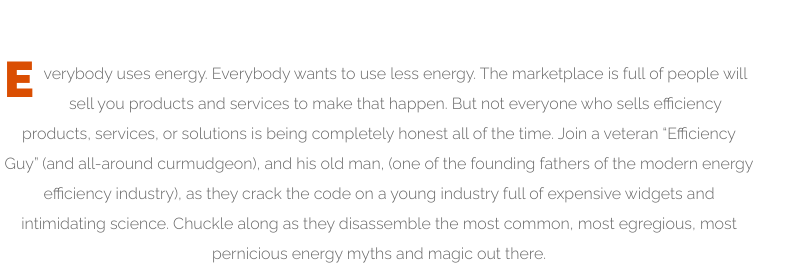
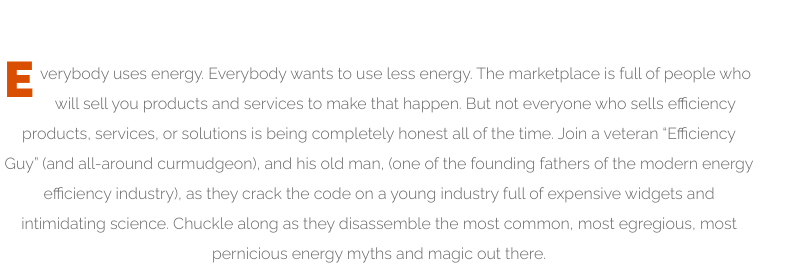
Before and after one commit to healem/silverbullet, a plain HTML site: page index.html in a window 1280 px wide. Shown: the part 989-1267 px from the top of the page, 261-1051 px from the left. Drawn offline with Linux system fonts and the light colour scheme; files whose address does not match are found by name; a web font is replaced by a local one.

Commit message:
Correct typo

```diff
--- a/index.html
+++ b/index.html
@@ -75,7 +75,7 @@
 
 			<div class="row">
 				 <div class="col-md-8 col-md-offset-2 centered mt">
-				      <p class="introduction">E</p><p class="text">verybody uses energy.  Everybody wants to use less energy.  The marketplace is full of people will sell you products and services to make that happen.  But not everyone who sells efficiency products, services, or solutions is being completely honest all of the time.  Join a veteran “Efficiency Guy” (and all-around curmudgeon), and his old man, (one of the founding fathers of the modern energy efficiency industry), as they crack the code on a young industry full of expensive widgets and intimidating science. Chuckle along as they disassemble the most common, most egregious, most pernicious energy myths and magic out there.</p>
+				      <p class="introduction">E</p><p class="text">verybody uses energy.  Everybody wants to use less energy.  The marketplace is full of people who will sell you products and services to make that happen.  But not everyone who sells efficiency products, services, or solutions is being completely honest all of the time.  Join a veteran “Efficiency Guy” (and all-around curmudgeon), and his old man, (one of the founding fathers of the modern energy efficiency industry), as they crack the code on a young industry full of expensive widgets and intimidating science. Chuckle along as they disassemble the most common, most egregious, most pernicious energy myths and magic out there.</p>
                       <p class="text">This was written with the real-world energy user in mind.  You won’t need an engineering degree to get through this book; just a little bit of high-school algebra and a whole lot of cynicism. By the time you are done, you will have the information and tools you need to make real-world engineering decisions when it comes to your energy use. Not to mention everything you will need to go toe-to-toe with the most tenacious sales reps in the field!</p>
 				 </div>
 		    </div><!--/row-->
```
